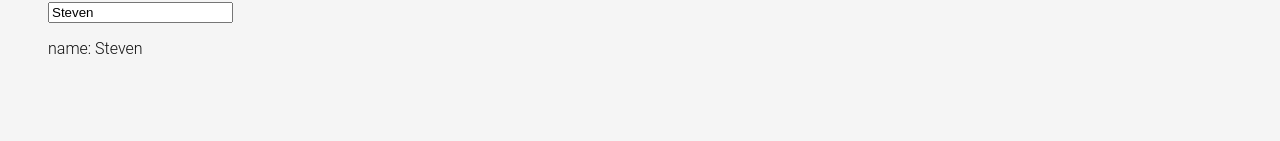
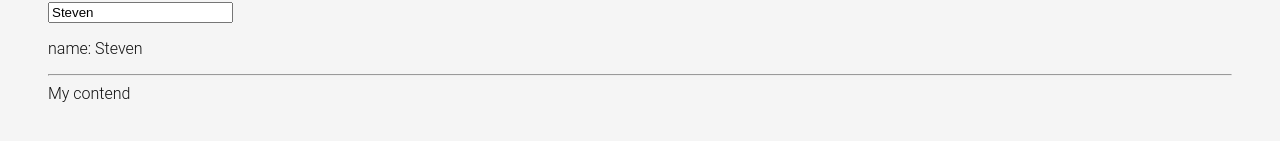
Before and after one commit to DenilsonRios/todoApp-Angular, an Angular app: page /labs in a window 1280 px wide. Shown: the part 1270-1411 px from the top of the page. Built offline with nearby package versions, Linux system fonts and the light colour scheme.

Commit message:
se modifico html de labs

```diff
--- a/src/app/pages/labs/labs.component.html
+++ b/src/app/pages/labs/labs.component.html
@@ -36,6 +36,11 @@
     <h1>Signals</h1>
     <input type = "text" [value]="name()" (change)="changeHandler($event)">
     <p>name: {{ name() }}</p>
+    <hr />
+    <div >
+        My contend
+    </div>
+
 
 
 </div>
```
